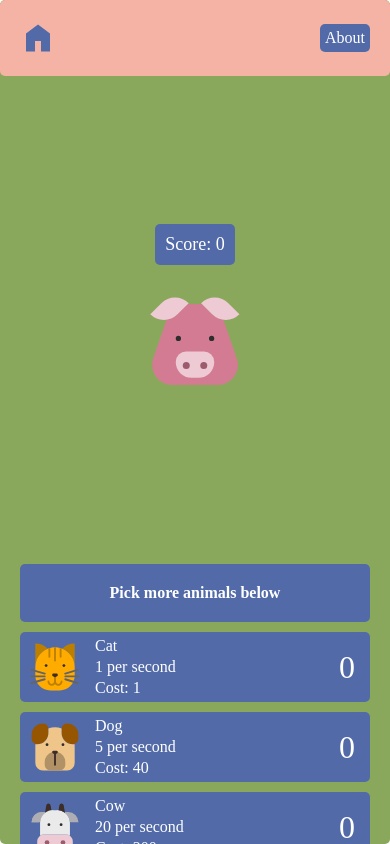
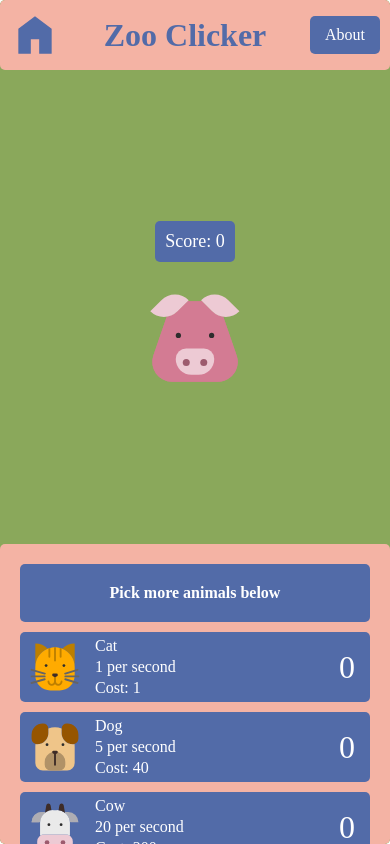
Before and after one commit to pelnik/CookieClicker, a website: page index.html in a window 390 px wide. Drawn offline with Linux system fonts and the light colour scheme.

Commit message:
some visual updates

```diff
--- a/index.html
+++ b/index.html
@@ -14,6 +14,11 @@
             <div id="gameHeader">
                 <div id="leftHeader">
                     <img src="Media/home_icon.svg" />
+                </div>
+                <div id="middleHeader">
+                    <h1>
+                        Zoo Clicker
+                    </h1>
                 </div>
                 <div id="rightHeader">
                     About
--- a/script.js
+++ b/script.js
@@ -156,7 +156,7 @@ function checkBuyProducer() {
 
 setInterval(producerIntervals, 1000);
 // test interval
-setInterval(producerIntervals, 100);
+// setInterval(producerIntervals, 100);
 
 setInterval(checkBuyProducer,100);
 
--- a/style.css
+++ b/style.css
@@ -46,7 +46,7 @@
   flex-wrap: nowrap;
   justify-content: space-between;
   align-items: center;
-  padding: 20px;
+  padding: 10px;
   background-color: #F4B3A4;
   grid-row: 1;
   grid-column: 1 / 3;
@@ -61,15 +61,20 @@
 }
 
 #leftHeader img {
-  width: 36px;
+  width: 50px;
   cursor: pointer;
+}
+
+#middleHeader {
+  color:#526BA8;
+  font-size: x-large;
 }
 
 #rightHeader {
   display: flex;
   flex-direction: column;
   justify-content: center;
-  padding: 5px;
+  padding: 10px 15px;
   cursor: pointer;
   background-color: #526BA8;
   color: white;
@@ -84,7 +89,6 @@
   gap: 20px;
   grid-row: 2;
   grid-column: 1;
-  padding: 50px;
 }
 
 #score {
@@ -95,7 +99,7 @@
 }
 
 #clicker {
-  height: 7rem;
+  height: 15rem;
   cursor: pointer;
 }
 
@@ -255,5 +259,14 @@
   #sidebar {
     grid-row: 3;
     grid-column: 1;
+    background-color: #F4B3A4;
+  }
+
+  #clicker {
+    height: 7rem;
+  }
+
+  #middleHeader {
+    font-size: medium;
   }
 }
```
